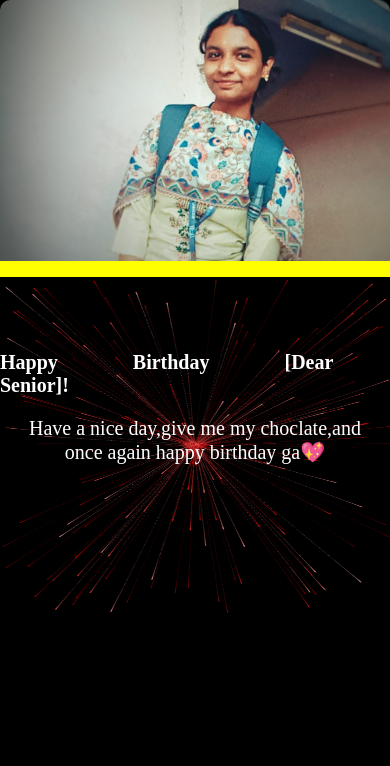
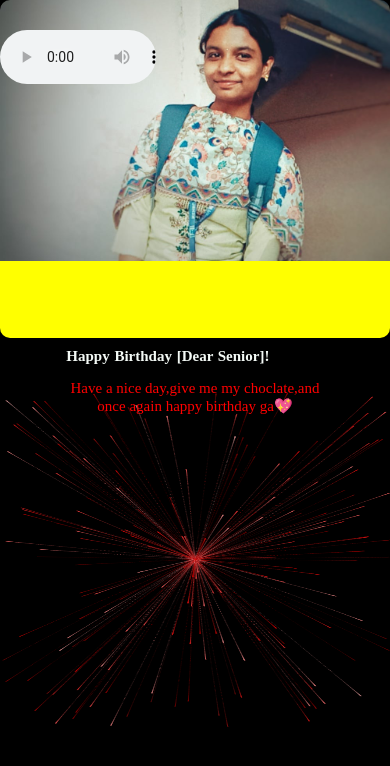
Before and after one commit to Suryaraj345/junior-project, a plain HTML site: page index.html in a window 390 px wide. Drawn offline with Linux system fonts and the light colour scheme; animation ran at ten frames a second.

Commit message:
Add files via upload

```diff
--- a/index.html
+++ b/index.html
@@ -87,10 +87,19 @@
             padding:0;
             background-color: black;
           }
+          canvas {
+          position: absolute;
+          left:0;
+          top: 0;
+          width: 100%;
+          height: 100%;
+          background-color: rgba(0,0,0,.2);
+          }
+
           #heart{
             height: 40vh;
             width: 100vw;
-            margin-top: 71%;
+            margin-top: 100%;
           }
           .img1{
             width: 100vw;
@@ -100,20 +109,20 @@
             background-position-y:-20px ;
             background-repeat: no-repeat;
             border-radius: 10px;
-            border-color: aqua;
+
             border-style: none;
-            background-color: yellow;
+
 
 
           }
           .typing{
-            font-size: 20px;
+            font-size: 15px;
             color: black;
             animation: blink 1s infinite;
             position: relative;
-
-            color: #fff;
-            word-spacing: 70px;
+            margin-left: 17%;
+            color: rgb(244, 250, 246);
+            word-spacing: 1px;
 
           }
           .typing1{
@@ -127,16 +136,20 @@
 
           }
           .message {
-            font-size: 20px;
+            font-size: 15px;
             position: relative;
             text-align: center;
-            color: #fff;
+            color: red;
 
           }
 
           @keyframes blink {
             0%, 100% { opacity: 1 }
             50% { opacity: 0.5 }
+          }
+          audio{
+            width: 40vw;
+            height: 10vh;
           }
 
         }
@@ -145,7 +158,7 @@
   <body>
         <canvas id="heart"></canvas>
         <div class="img1">
-
+          <audio controls autoplay loop src="Yedho.mp3"></audio>
         </div>
         <h1 class="typing">   Happy Birthday [Dear Senior]! </h1>
 
--- a/script.js
+++ b/script.js
@@ -58,11 +58,11 @@ var pointsOrigin = [];
 var i;
 var dr = mobile ? 0.3 : 0.1;
 for (i = 0; i < Math.PI * 2; i += dr)
-pointsOrigin.push(scaleAndTranslate(heartPosition(i), 210, 13, 0, 0));
+pointsOrigin.push(scaleAndTranslate(heartPosition(i), 80, 8, 0, 0));
 for (i = 0; i < Math.PI * 2; i += dr)
-pointsOrigin.push(scaleAndTranslate(heartPosition(i), 150, 9, 0, 0));
+pointsOrigin.push(scaleAndTranslate(heartPosition(i), 30, 3, 0, 0));
 for (i = 0; i < Math.PI * 2; i += dr)
-pointsOrigin.push(scaleAndTranslate(heartPosition(i), 90, 5, 0, 0));
+pointsOrigin.push(scaleAndTranslate(heartPosition(i), 30, 2, 0, 0));
 var heartPointsCount = pointsOrigin.length;
 
 var targetPoints = [];
```
Also changed, not shown: 1 other file.
